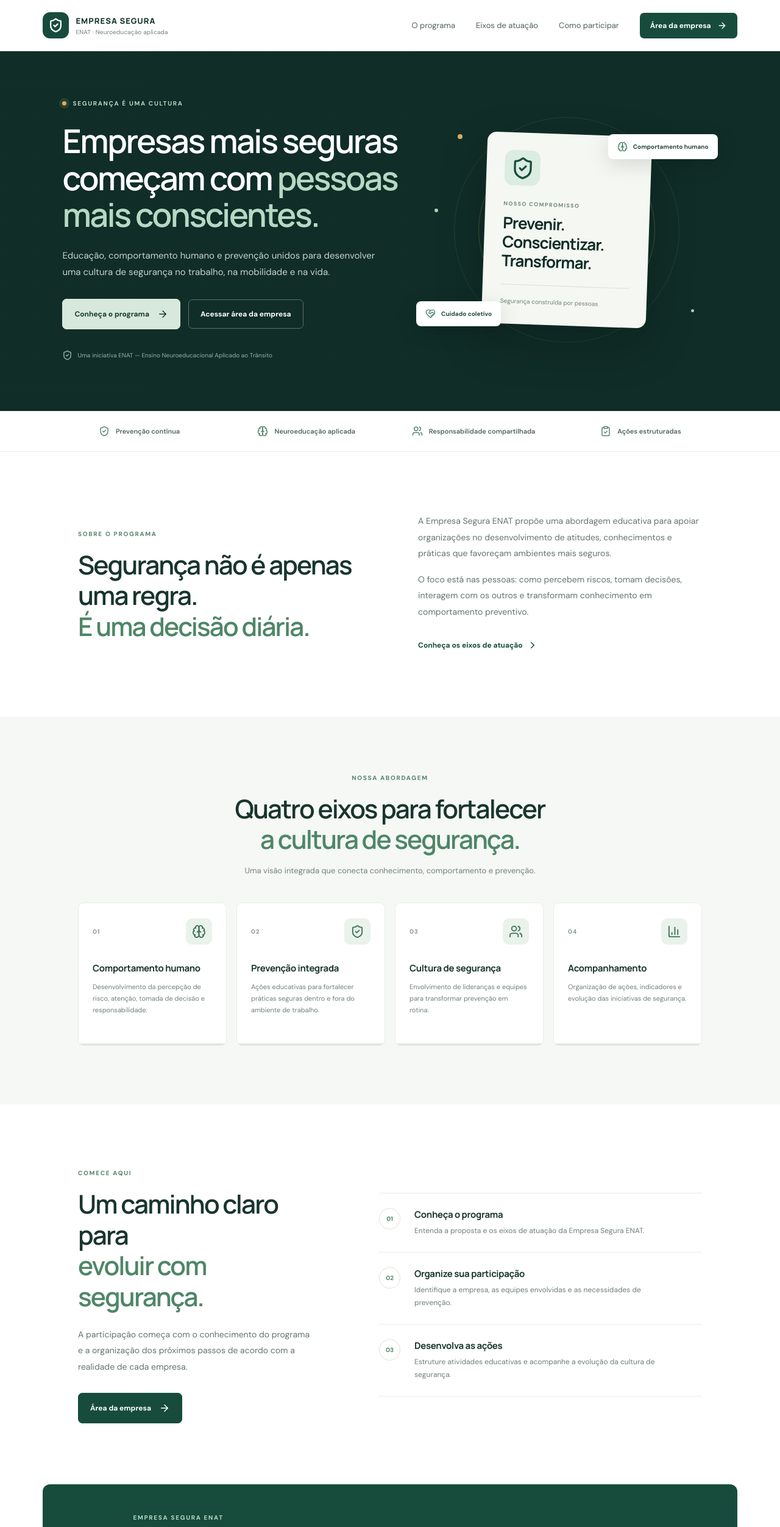
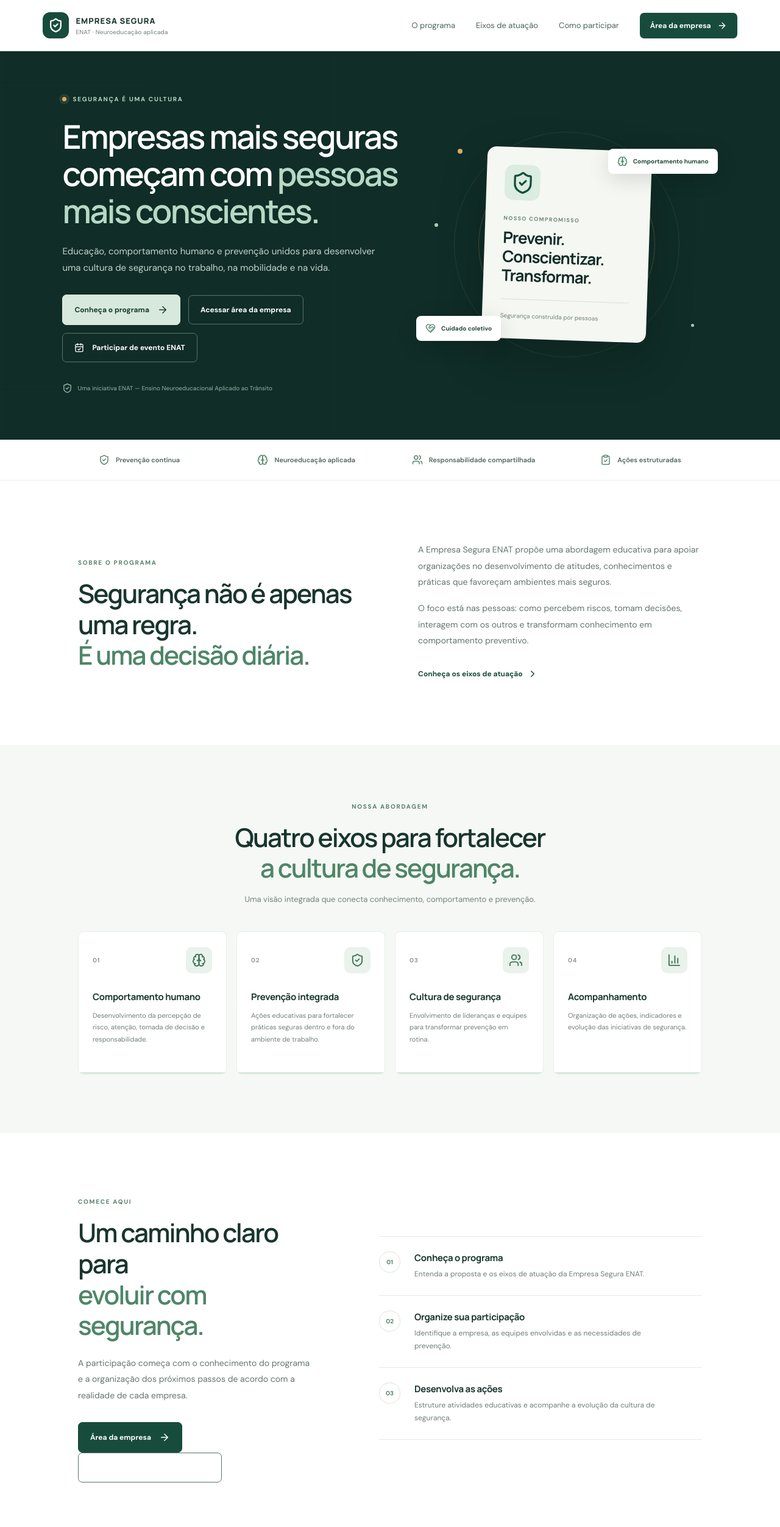
Before and after one commit to enatneuroeducacao-glitch/Empresa-Segura-ENAT, a React (Vite) app: page / in a window 1280 px wide. Shown: the top 2504 px of the page at 61% size. Built offline with nearby package versions, Linux system fonts and the light colour scheme; no server answers.

Commit message:
Add independent event participation entry points to ENAT portal

```diff
--- a/src/App.jsx
+++ b/src/App.jsx
@@ -2,9 +2,10 @@ import React from "react";
 import { useState } from 'react';
 import { PortalContent } from './PortalContent';
 import { AdminContent } from './AdminContent';
+import { EventParticipant } from './EventParticipant';
 import {
   ArrowRight, ShieldCheck, Brain, Users, ClipboardCheck, Building2,
-  Menu, X, ChevronRight, CheckCircle2, LockKeyhole, HardHat, CarFront,
+  Menu, X, ChevronRight, CheckCircle2, LockKeyhole, HardHat, CarFront, CalendarCheck,
   BarChart3, HeartHandshake
 } from 'lucide-react';
 
@@ -26,7 +27,7 @@ export default function App() {
   const [accessType, setAccessType] = useState(null);
   const [portalType, setPortalType] = useState(() => {
     const initial = window.location.hash.replace("#portal-", "");
-    return ["empresa", "funcionario", "admin"].includes(initial) ? initial : null;
+    return ["empresa", "funcionario", "admin", "evento"].includes(initial) ? initial : null;
   });
   const openPortal = (type) => { setAccessType(null); setPortalType(type); window.location.hash = `portal-${type}`; };
   const closePortal = () => { setPortalType(null); window.location.hash = 'inicio'; };
@@ -38,6 +39,7 @@ export default function App() {
   };
 
   if (portalType === 'admin') return <AdminContent onBack={closePortal} />;
+  if (portalType === 'evento') return <EventParticipant onBack={closePortal} />;
   if (portalType) return <PortalContent pageType={portalType} onBack={closePortal} />;
 
   return (
@@ -68,6 +70,7 @@ export default function App() {
             <div className="hero-actions">
               <button className="button-primary" onClick={() => goTo('programa')}>Conheça o programa <ArrowRight size={18} /></button>
               <button className="button-ghost" onClick={() => setAccessType('empresa')}>Acessar área da empresa</button>
+              <button className="button-ghost" onClick={() => openPortal('evento')}><CalendarCheck size={16}/> Participar de evento ENAT</button>
             </div>
             <div className="hero-note"><ShieldCheck size={17} /> Uma iniciativa ENAT — Ensino Neuroeducacional Aplicado ao Trânsito</div>
           </div>
@@ -129,7 +132,7 @@ export default function App() {
             <span className="section-label">COMECE AQUI</span>
             <h2>Um caminho claro para<br /><em>evoluir com segurança.</em></h2>
             <p>A participação começa com o conhecimento do programa e a organização dos próximos passos de acordo com a realidade de cada empresa.</p>
-            <button className="button-primary" onClick={() => setAccessType('empresa')}>Área da empresa <ArrowRight size={18} /></button>
+            <div className="process-actions"><button className="button-primary" onClick={() => setAccessType('empresa')}>Área da empresa <ArrowRight size={18} /></button><button className="button-ghost" onClick={() => openPortal('evento')}><CalendarCheck size={17}/> Participante individual ENAT</button></div>
           </div>
           <div className="steps-list">
             {steps.map(([number, title, text]) => (
@@ -144,7 +147,7 @@ export default function App() {
         <section className="cta-section">
           <div className="cta-symbol"><Building2 size={29} /></div>
           <div className="cta-copy"><span className="section-label">EMPRESA SEGURA ENAT</span><h2>O próximo passo é construir<br />uma cultura de prevenção.</h2><p>Conheça o programa e prepare sua organização para avançar.</p></div>
-          <button className="button-light" onClick={() => setAccessType('empresa')}>Acessar área da empresa <ArrowRight size={18} /></button>
+          <div className="cta-actions"><button className="button-light" onClick={() => setAccessType('empresa')}>Acessar área da empresa <ArrowRight size={18} /></button><button className="button-light" onClick={() => openPortal('evento')}><CalendarCheck size={17}/> Participar de evento</button></div>
         </section>
       </main>
 
@@ -170,6 +173,7 @@ export default function App() {
             <div className="portal-choice-actions">
               <button className="button-primary modal-button" onClick={() => openPortal('empresa')}><Building2 size={17}/> Acesso da empresa / solicitar cadastro <ArrowRight size={18} /></button>
               <button className="button-ghost modal-button" onClick={() => openPortal('funcionario')}><Users size={17}/> Acesso do funcionário <ArrowRight size={18} /></button>
+              <button className="button-ghost modal-button" onClick={() => openPortal('evento')}><CalendarCheck size={17}/> Participar de evento ENAT <ArrowRight size={18} /></button>
             </div>
             <p className="modal-footnote"><ShieldCheck size={14} /> Não existem contas ou senhas demonstrativas. O login real será habilitado com autenticação segura, aprovação da empresa e permissões administradas pela ENAT.</p>
           </section>
```
